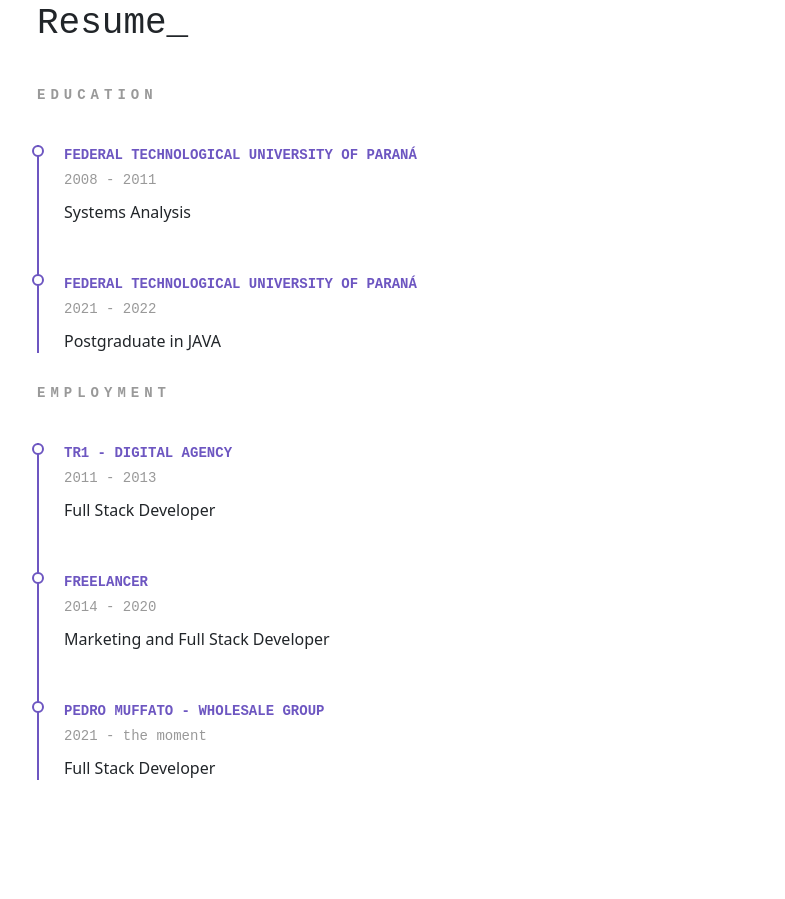
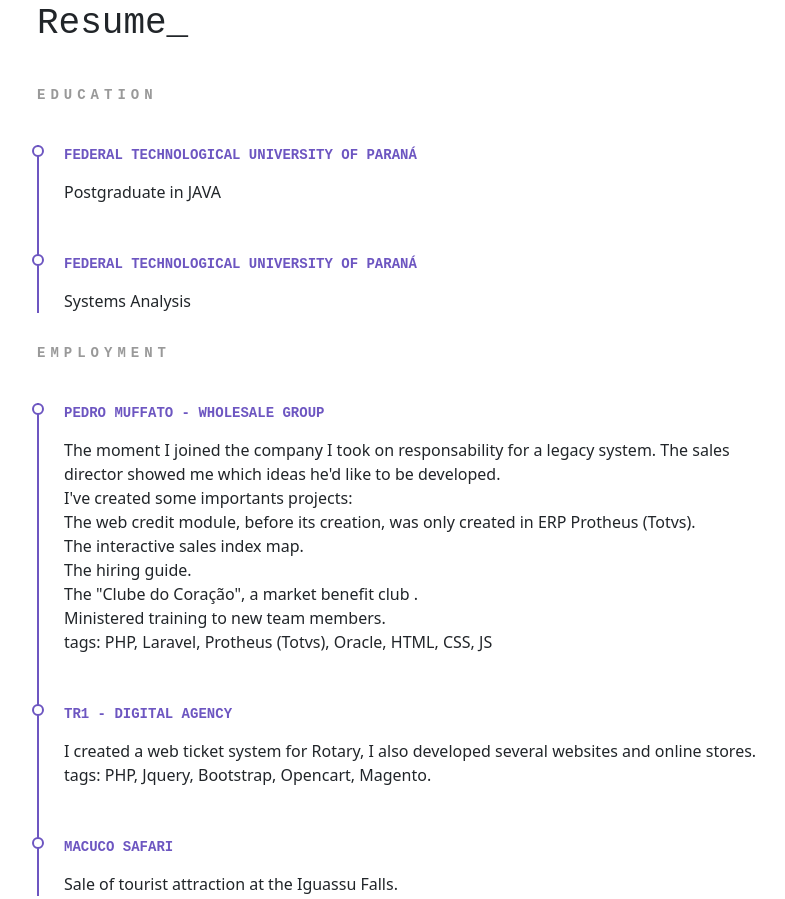
Before and after one commit to luizsett7/portfolio, a website: page index.html in a window 1280 px wide. Shown: the part 954-1853 px from the top of the page, without its empty margins (45-830 px from the left). Drawn offline with nearby package versions, Linux system fonts and the light colour scheme.

Commit message:
employment and education changed

```diff
--- a/index.html
+++ b/index.html
@@ -107,17 +107,17 @@
           <div class="col-md-8 section__resume resume-list">
             <h3 class="resume-list_title">education</h3>
             <div class="resume-list__block">
-              <p class="resume-list__block-title">Federal Technological University of Paraná </p>
-              <p class="resume-list__block-date">2008 - 2011</p>
+              <p class="resume-list__block-title">Federal Technological University of Paraná</p>
+              <p class="resume-list__block-date"></p>
               <p>
-                Systems Analysis
+                Postgraduate in JAVA
               </p>
             </div>
             <div class="resume-list__block">
-              <p class="resume-list__block-title">Federal Technological University of Paraná</p>
-              <p class="resume-list__block-date">2021 - 2022</p>
+              <p class="resume-list__block-title">Federal Technological University of Paraná </p>
+              <p class="resume-list__block-date"></p>
               <p>
-                Postgraduate in JAVA
+                Systems Analysis
               </p>
             </div>
           </div>
@@ -126,24 +126,32 @@
           <div class="col-md-8 section__resume resume-list">
             <h3 class="resume-list_title">employment</h3>
             <div class="resume-list__block">
-              <p class="resume-list__block-title">TR1 - Digital Agency</p>
-              <p class="resume-list__block-date">2011 - 2013</p>
+              <p class="resume-list__block-title">Pedro Muffato - Wholesale Group</p>
+              <p class="resume-list__block-date"></p>
               <p>
-                Full Stack Developer
+                The moment I joined the company I took on responsability for a legacy system. The sales director showed me which ideas he'd like to be developed.<br>
+                I've created some importants projects:<br>
+                The web credit module, before its creation, was only created in ERP Protheus (Totvs).<br>
+                The interactive sales index map.<br>
+                The hiring guide.<br>
+                The "Clube do Coração", a market benefit club .<br>
+                Ministered training to new team members.<br>
+                tags: PHP, Laravel, Protheus (Totvs), Oracle, HTML, CSS, JS
               </p>
             </div>
             <div class="resume-list__block">
-              <p class="resume-list__block-title">Freelancer</p>
-              <p class="resume-list__block-date">2014 - 2020</p>
+              <p class="resume-list__block-title">TR1 - Digital Agency</p>
+              <p class="resume-list__block-date"></p>
               <p>
-                Marketing and Full Stack Developer
+                I created a web ticket system for Rotary, I also developed several websites and online stores.<br>
+                tags: PHP, Jquery, Bootstrap, Opencart, Magento.
               </p>
             </div>
             <div class="resume-list__block">
-              <p class="resume-list__block-title">Pedro Muffato - Wholesale Group</p>
-              <p class="resume-list__block-date">2021 - the moment</p>
+              <p class="resume-list__block-title">Macuco Safari</p>
+              <p class="resume-list__block-date"></p>
               <p>
-                Full Stack Developer
+                Sale of tourist attraction at the Iguassu Falls.
               </p>
             </div>
           </div>
```
